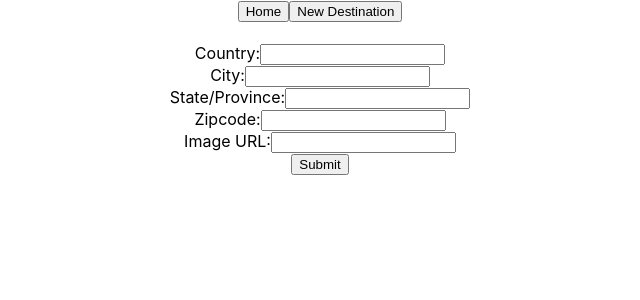
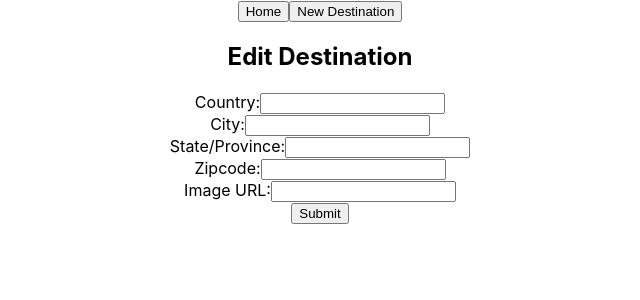
Before and after one commit to NoahAl777/travel-book-frontend, a React (Create React App) app: page /destinations/1/edit in a window 1280 px wide. Shown: the top 300 px of the page, without its empty margins (320-960 px from the left). Built offline with nearby package versions, Linux system fonts and the light colour scheme; no server answers.

Commit message:
add title to EditDestinationsForm

```diff
--- a/src/Components/EditDestinationsForm.js
+++ b/src/Components/EditDestinationsForm.js
@@ -53,6 +53,8 @@ const EditDestinationsForm = ({ selectedDestination, destinations, setDestinatio
   }
 
   return (
+    <>
+      <h2>Edit Destination</h2>
       <div className="EditDestinationsForm">
         <h4 style={{ color: 'red' }}>{errors}</h4>
         <form onSubmit={handleSubmit}>
@@ -74,6 +76,7 @@ const EditDestinationsForm = ({ selectedDestination, destinations, setDestinatio
           <input type="submit"></input>
         </form>
       </div>
+    </>
   )
 };
 
```
Lines whose indentation alone changed are shown as unchanged.
